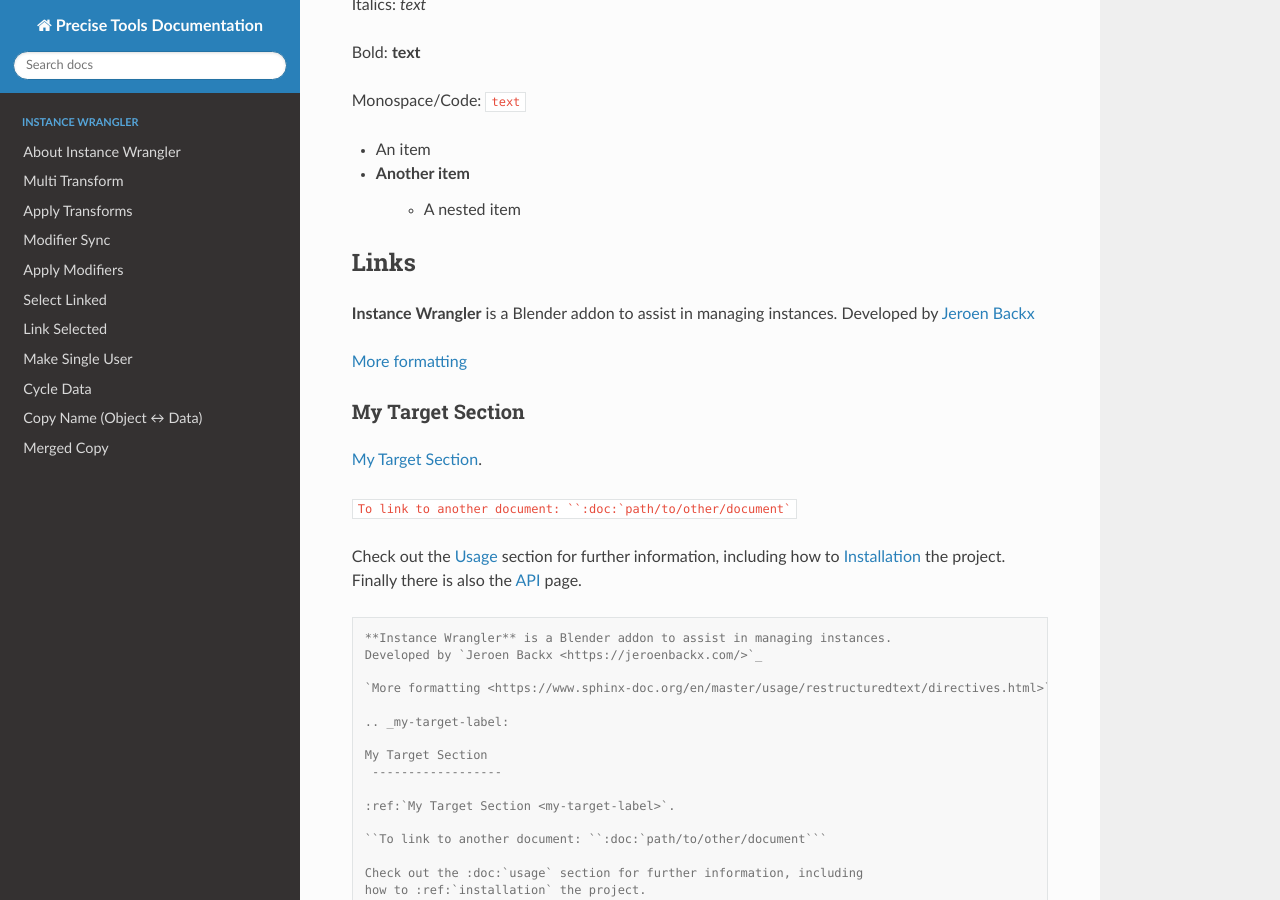
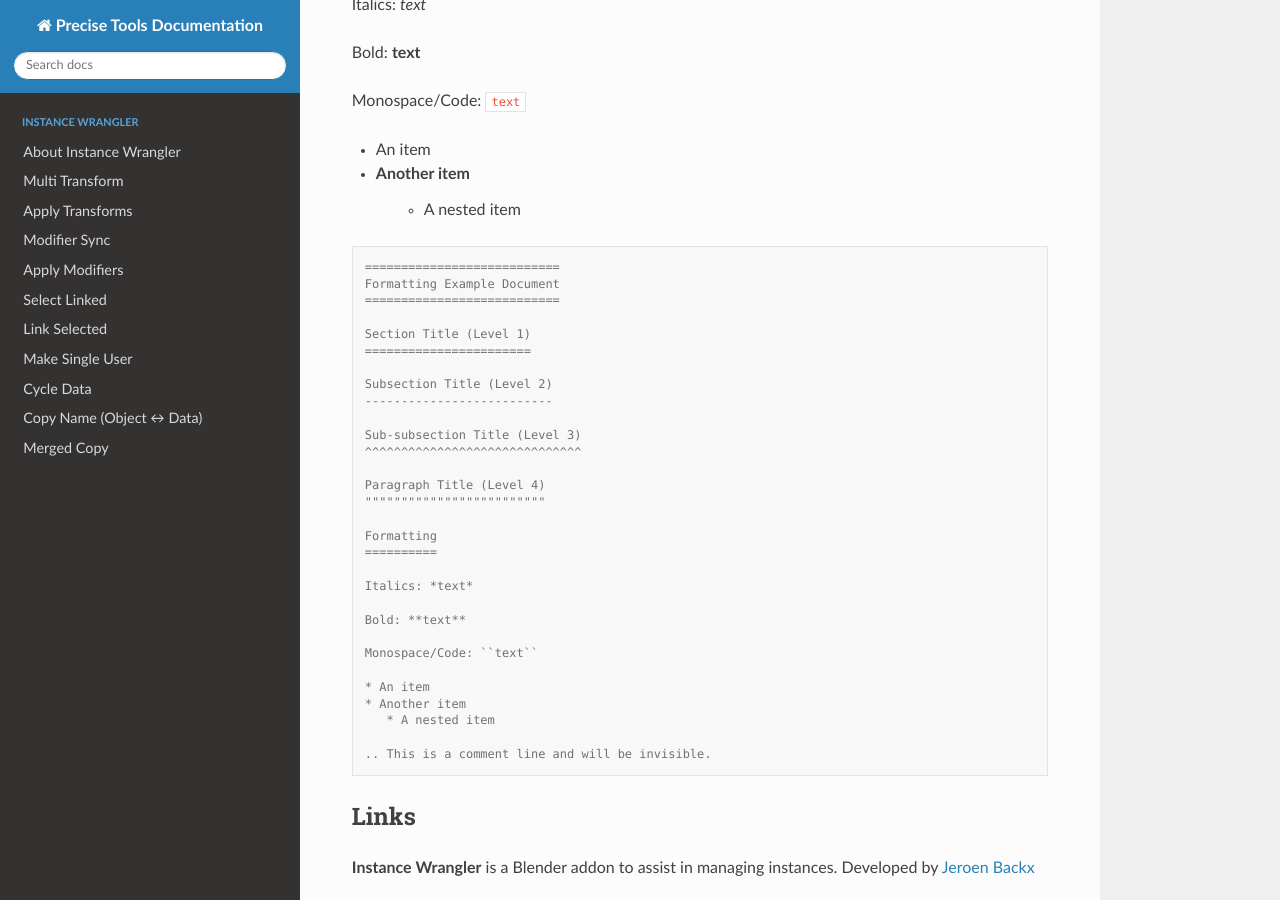
Before and after one commit to jb1981dev/Precise-Docs, a Sphinx documentation site: the page built from docs/source/testpages/examples.rst, in a window 1280 px wide and 900 px high, scrolled down 424 px. Built offline with Sphinx 7.4.7 and the Read the Docs theme 3.1.0, drawn with Linux system fonts in a browser that asks for light colours.

Commit message:
Update examples.rst

```diff
--- a/docs/source/testpages/examples.rst
+++ b/docs/source/testpages/examples.rst
@@ -32,6 +32,39 @@ Monospace/Code: ``text``
    * A nested item
 
 .. This is a comment line and will be invisible.
+
+.. code-block:: console
+
+	===========================
+	Formatting Example Document
+	===========================
+
+	Section Title (Level 1)
+	=======================
+
+	Subsection Title (Level 2)
+	--------------------------
+
+	Sub-subsection Title (Level 3)
+	^^^^^^^^^^^^^^^^^^^^^^^^^^^^^^
+
+	Paragraph Title (Level 4)
+	"""""""""""""""""""""""""
+
+	Formatting
+	==========
+
+	Italics: *text*
+
+	Bold: **text**
+
+	Monospace/Code: ``text``
+
+	* An item
+	* Another item
+	   * A nested item
+
+	.. This is a comment line and will be invisible.
 
 Links
 ======
```
